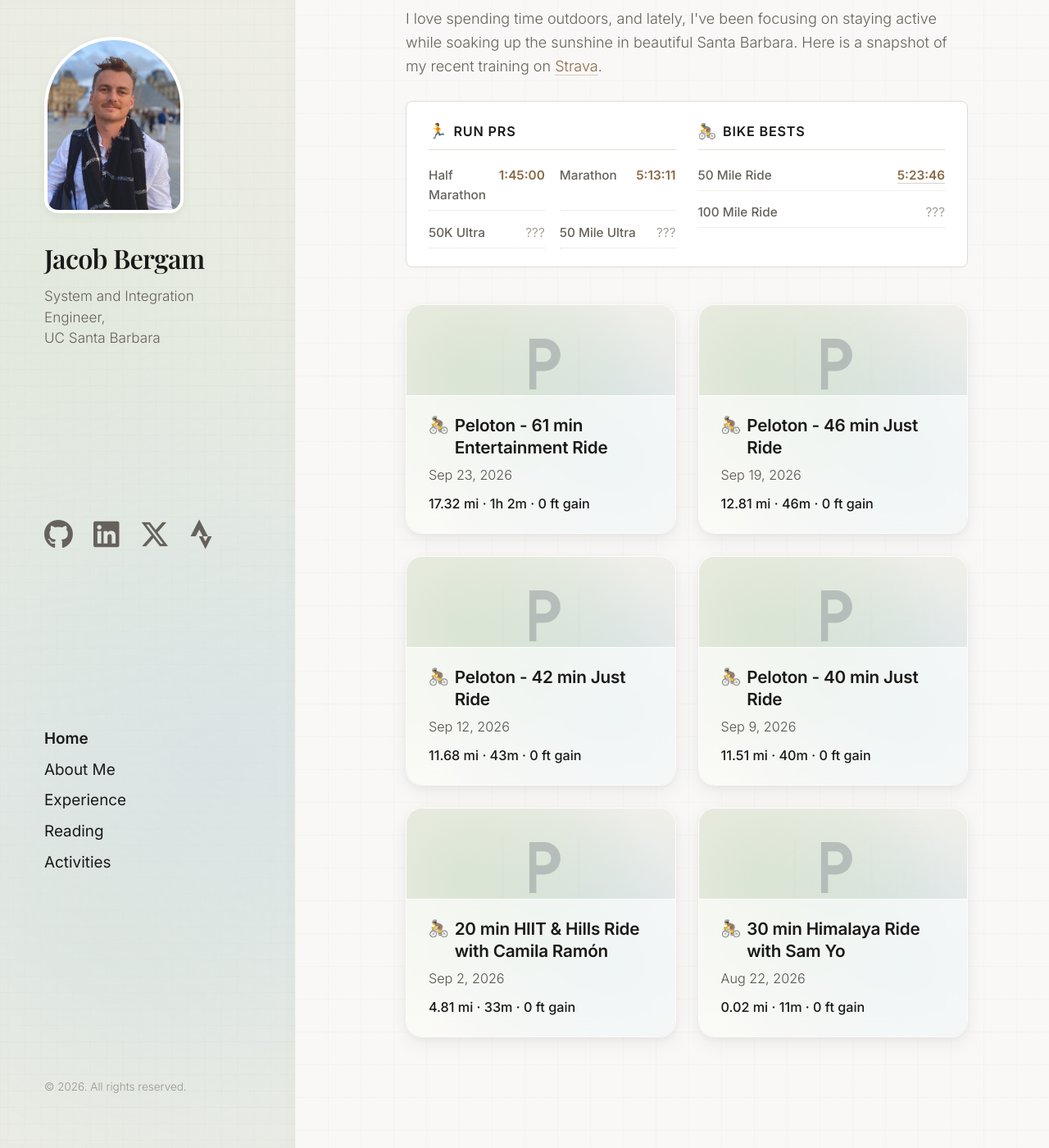
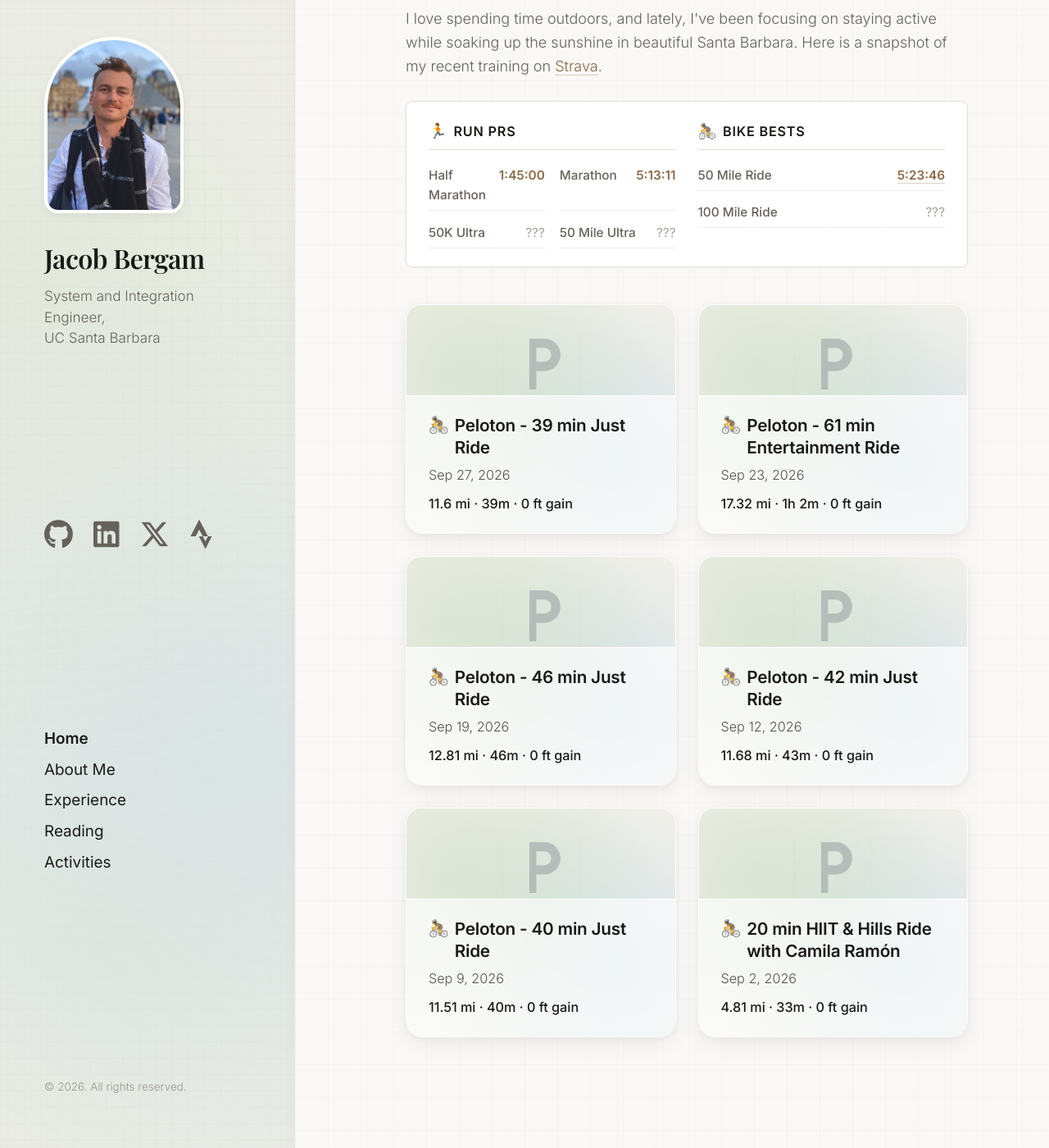
Before and after one commit to Jacobabergam/jacobbergam_blog, a Jekyll site: the page built from index.html, in a window 1280 px wide and 1400 px high, scrolled down 2142 px. Shown: the whole window at 82% size. Built offline with Jekyll 4.4.1, drawn with Linux system fonts in a browser that asks for light colours; some web fonts are replaced; the list of posts is cut into pages by our own code; part of the change alters nothing that is shown.

Commit message:
chore: update recent Strava activities and stats

```diff
--- a/_data/strava.yml
+++ b/_data/strava.yml
@@ -1,6 +1,20 @@
 ---
-fetched_at: '2026-09-27T07:32:03Z'
+fetched_at: '2026-09-28T08:09:40Z'
 activities:
+- id: 20357829345
+  name: Peloton - 39 min Just Ride
+  type: Ride
+  sport_type: Ride
+  start_date: '2026-09-27T21:51:49Z'
+  distance_km: 18.67
+  moving_time_minutes: 39.4
+  elapsed_time_minutes: 39.4
+  average_speed_kph: 28.47
+  max_speed_kph: 39.02
+  total_elevation_gain_m: 0.0
+  url: https://www.strava.com/activities/20357829345
+  device_name: Peloton Bike
+  brand: peloton
 - id: 20291580649
   name: Peloton - 61 min Entertainment Ride
   type: Ride
@@ -71,17 +85,3 @@ activities:
   url: https://www.strava.com/activities/19999972598
   device_name: Peloton Bike
   brand: peloton
-- id: 19856375378
-  name: 30 min Himalaya Ride with Sam Yo
-  type: Ride
-  sport_type: Ride
-  start_date: '2026-08-22T21:07:14Z'
-  distance_km: 0.03
-  moving_time_minutes: 11.3
-  elapsed_time_minutes: 11.3
-  average_speed_kph: 0.18
-  max_speed_kph: 8.28
-  total_elevation_gain_m: 0.0
-  url: https://www.strava.com/activities/19856375378
-  device_name: Peloton Bike
-  brand: peloton
```
